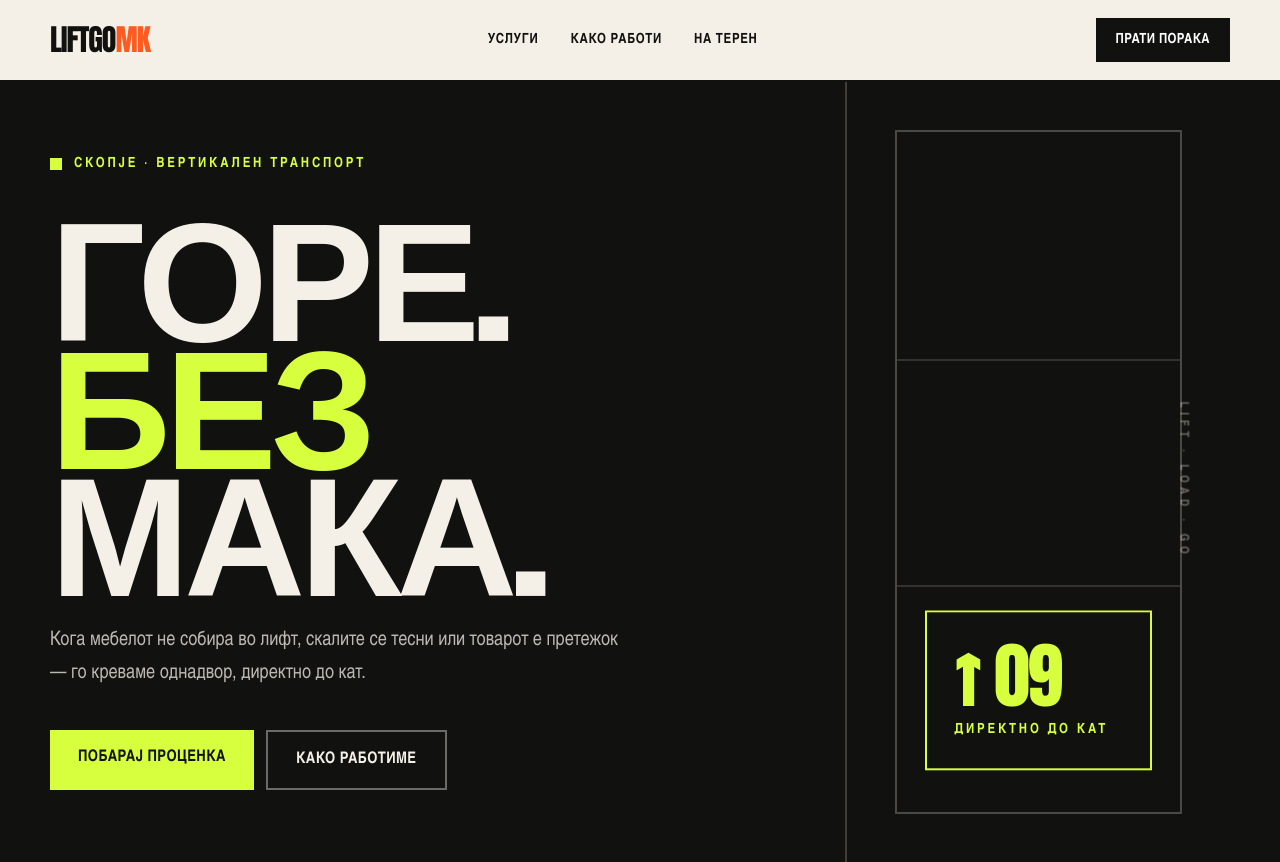
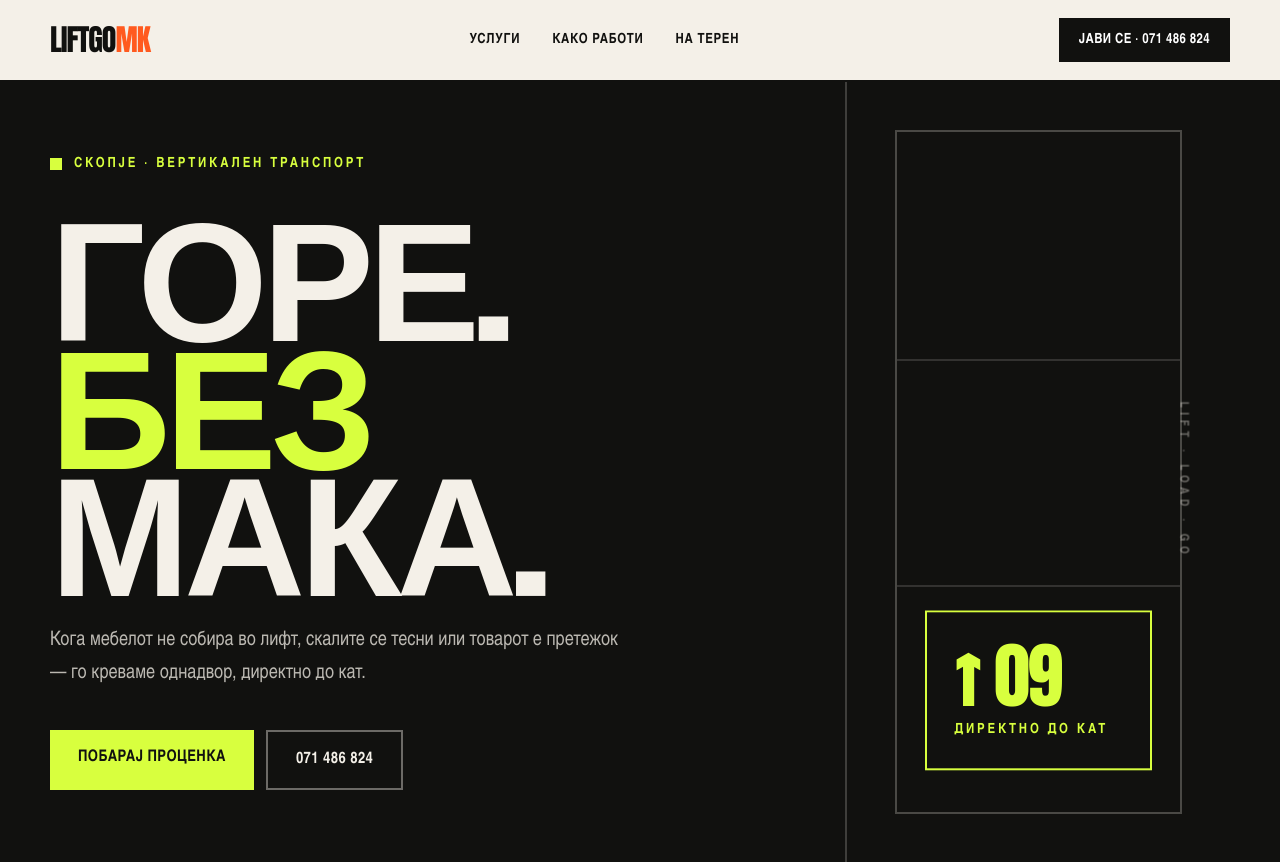
Before and after one commit to Bojan-Ivanovski/lift-go-mk, an Astro site: page / in a window 1280 px wide. Shown: the top 862 px of the page. Built offline with nearby package versions, Linux system fonts and the light colour scheme; Astro itself is replaced by a stand-in of ours.

Commit message:
Update Site source

```diff
--- a/src/pages/index.astro
+++ b/src/pages/index.astro
@@ -1,7 +1,9 @@
 ---
 import '../styles/global.css';
 
-const instagram = 'https://www.instagram.com/liftgomk/';
+const instagram = 'https://www.instagram.com/liftgo_mk________preselbi/';
+const phoneDisplay = '071 486 824';
+const phoneHref = 'tel:+38971486824';
 const title = 'LiftGoMK — Лифт за мебел и преселби во Скопје';
 const description = 'Брзо и безбедно кревање мебел, бела техника и градежен материјал до вашиот кат. LiftGoMK — практично решение за тешки товари во Скопје.';
 const services = [
@@ -37,7 +39,7 @@ const steps = [
     <link rel="icon" href="/favicon.svg" type="image/svg+xml" />
     <script type="application/ld+json" set:html={JSON.stringify({
       '@context': 'https://schema.org', '@type': 'LocalBusiness', name: 'LiftGoMK',
-      description, url: new URL('/', Astro.site), areaServed: { '@type': 'City', name: 'Skopje' },
+      description, url: new URL('/', Astro.site), telephone: '+38971486824', areaServed: { '@type': 'City', name: 'Skopje' },
       sameAs: [instagram], serviceType: ['Лифт за мебел', 'Вертикален транспорт', 'Помош при преселба']
     })} />
   </head>
@@ -50,7 +52,7 @@ const steps = [
         <nav class="hidden items-center gap-8 text-sm font-bold uppercase tracking-wider md:flex" aria-label="Главна навигација">
           <a class="hover:underline" href="#uslugi">Услуги</a><a class="hover:underline" href="#kako">Како работи</a><a class="hover:underline" href="#video">На терен</a>
         </nav>
-        <a href={instagram} target="_blank" rel="noopener noreferrer" class="bg-ink px-5 py-3 text-sm font-black uppercase tracking-wide text-white transition hover:bg-orange">Прати порака</a>
+        <a href={phoneHref} class="bg-ink px-5 py-3 text-sm font-black uppercase tracking-wide text-white transition hover:bg-orange">Јави се · {phoneDisplay}</a>
       </div>
     </header>
 
@@ -65,7 +67,7 @@ const steps = [
             </div>
             <div class="mt-10 flex flex-col gap-3 sm:flex-row">
               <a href={instagram} target="_blank" rel="noopener noreferrer" class="bg-acid px-7 py-4 text-center font-black uppercase tracking-wide text-ink transition hover:bg-orange hover:text-white">Побарај проценка</a>
-              <a href="#kako" class="border-2 border-paper/40 px-7 py-4 text-center font-black uppercase tracking-wide transition hover:border-acid hover:text-acid">Како работиме</a>
+              <a href={phoneHref} class="border-2 border-paper/40 px-7 py-4 text-center font-black uppercase tracking-wide transition hover:border-acid hover:text-acid">{phoneDisplay}</a>
             </div>
           </div>
           <div class="relative hidden overflow-hidden lg:block" aria-hidden="true">
@@ -104,8 +106,8 @@ const steps = [
         </div>
       </section>
 
-      <section class="border-b-2 border-ink bg-acid py-20 text-ink"><div class="frame flex flex-col justify-between gap-10 lg:flex-row lg:items-end"><div><p class="text-sm font-black uppercase tracking-[.2em]">Имаш тежок товар?</p><h2 class="display mt-3 text-[clamp(4rem,11vw,8rem)] leading-[.82]">АЈДЕ ДА ГО<br/>КРЕНЕМЕ.</h2></div><a href={instagram} target="_blank" rel="noopener noreferrer" class="bg-ink px-8 py-5 text-center text-lg font-black uppercase tracking-wide text-white transition hover:bg-orange">Пиши ни на Instagram</a></div></section>
+      <section class="border-b-2 border-ink bg-acid py-20 text-ink"><div class="frame flex flex-col justify-between gap-10 lg:flex-row lg:items-end"><div><p class="text-sm font-black uppercase tracking-[.2em]">Имаш тежок товар?</p><h2 class="display mt-3 text-[clamp(4rem,11vw,8rem)] leading-[.82]">АЈДЕ ДА ГО<br/>КРЕНЕМЕ.</h2></div><div class="flex flex-col gap-3 sm:flex-row"><a href={phoneHref} class="bg-ink px-8 py-5 text-center text-lg font-black uppercase tracking-wide text-white transition hover:bg-orange">Јави се · {phoneDisplay}</a><a href={instagram} target="_blank" rel="noopener noreferrer" class="border-2 border-ink px-8 py-5 text-center text-lg font-black uppercase tracking-wide transition hover:bg-paper">Пиши на Instagram</a></div></div></section>
     </main>
-    <footer class="bg-paper py-8"><div class="frame flex flex-col gap-4 text-sm font-bold uppercase tracking-wide sm:flex-row sm:items-center sm:justify-between"><p>© {new Date().getFullYear()} LiftGoMK</p><p>Вертикален транспорт · Скопје</p><a href={instagram} target="_blank" rel="noopener noreferrer" class="underline decoration-2 underline-offset-4 hover:text-orange">Instagram</a></div></footer>
+    <footer class="bg-paper py-8"><div class="frame flex flex-col gap-4 text-sm font-bold uppercase tracking-wide sm:flex-row sm:items-center sm:justify-between"><p>© {new Date().getFullYear()} LiftGoMK</p><p>Вертикален транспорт · Скопје</p><div class="flex gap-6"><a href={phoneHref} class="underline decoration-2 underline-offset-4 hover:text-orange">{phoneDisplay}</a><a href={instagram} target="_blank" rel="noopener noreferrer" class="underline decoration-2 underline-offset-4 hover:text-orange">Instagram</a></div></div></footer>
   </body>
 </html>
```
